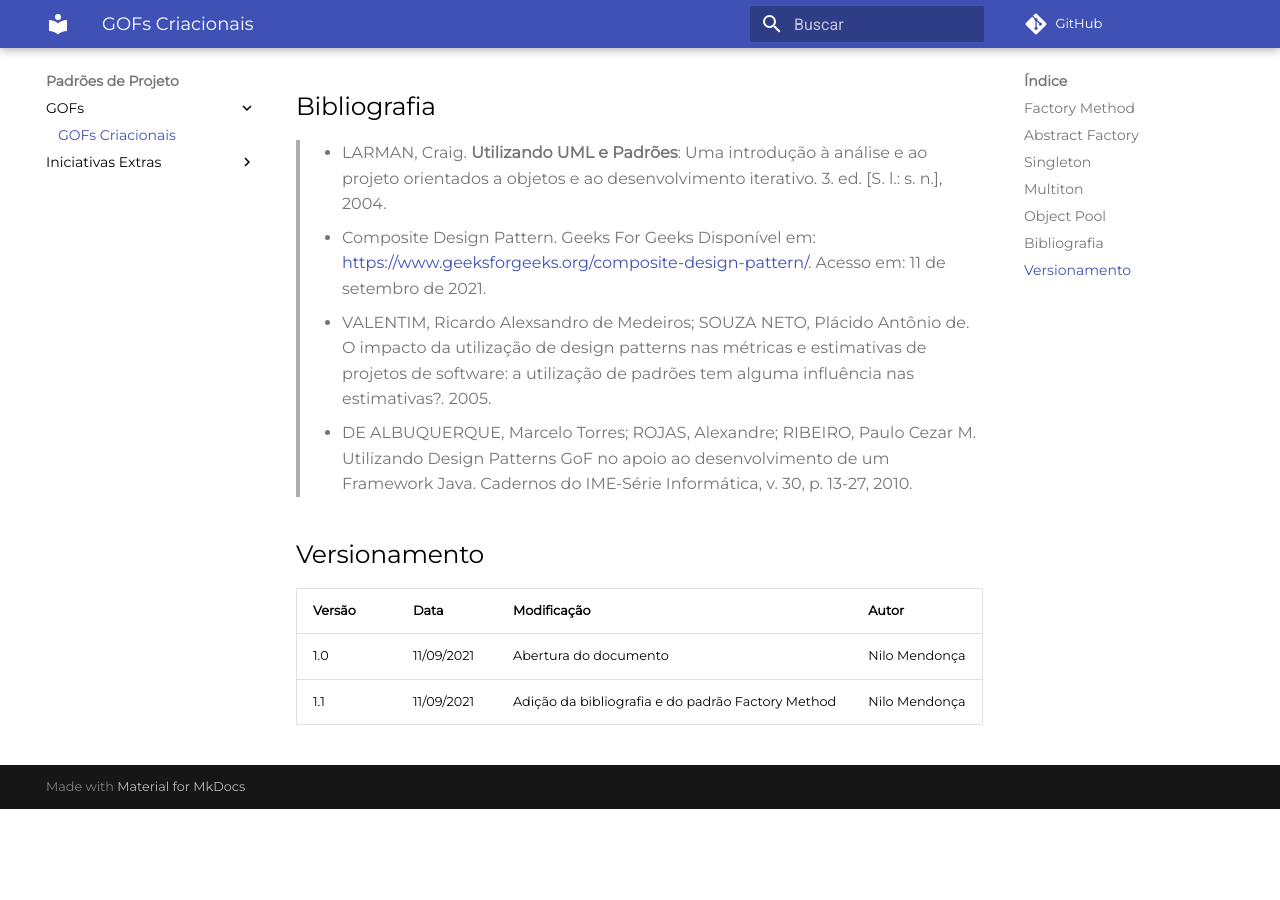
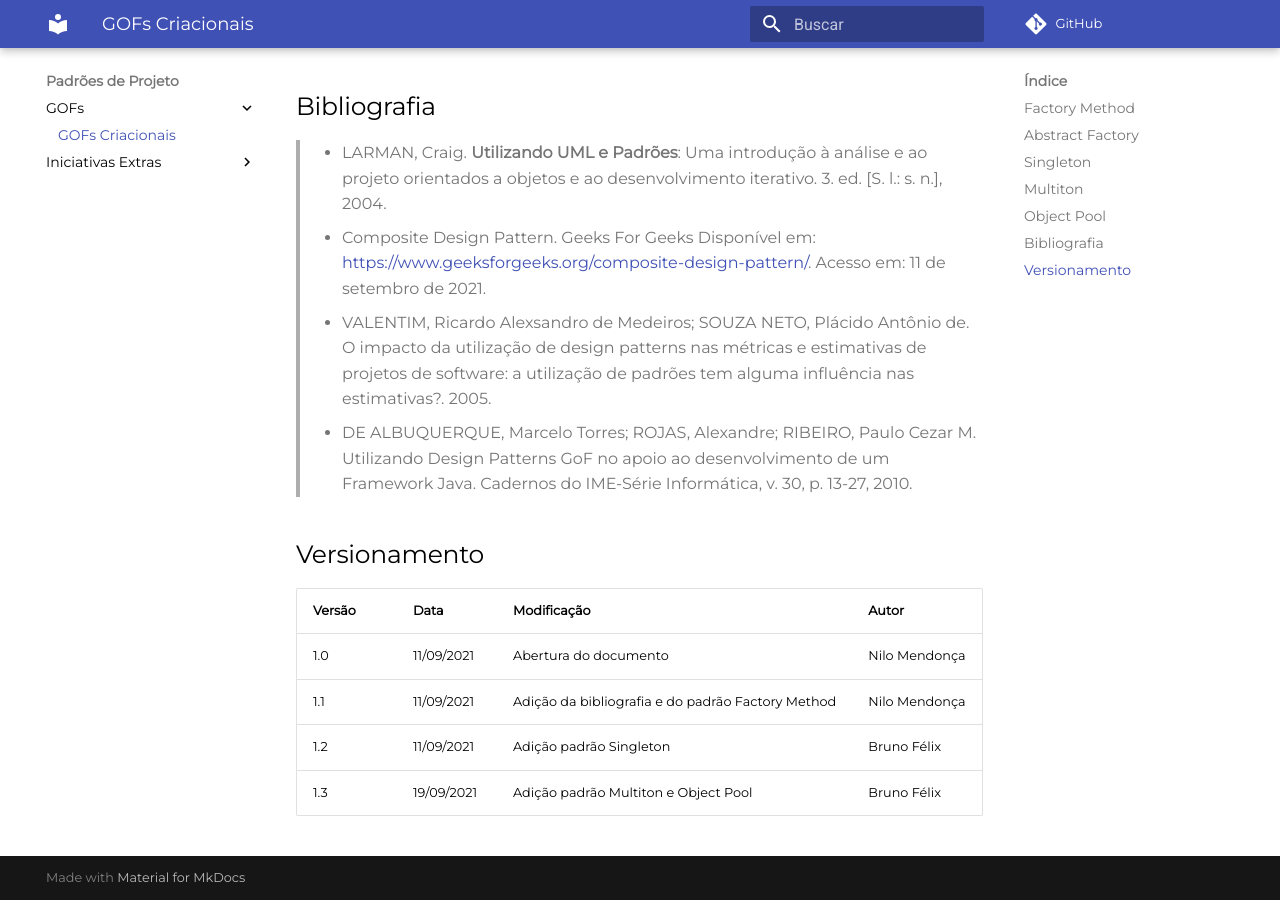
Before and after one commit to UnBArqDsw2021-1/2021.1_G6_Curumim, an MkDocs documentation site: the page built from docs/padroes-de-projeto/gofs-criacionais.md, in a window 1280 px wide and 900 px high, scrolled down 1933 px. Built offline with MkDocs 1.6.1 and Material for MkDocs 9.7.7, drawn with Linux system fonts in a browser that asks for light colours; comment, search, counter and statistics services are not loaded; before the commit the page ends 2742 px from its top, so only the background shows below that.

Commit message:
doc(#150) Atualizando versionamento

```diff
--- a/docs/padroes-de-projeto/gofs-criacionais.md
+++ b/docs/padroes-de-projeto/gofs-criacionais.md
@@ -81,3 +81,5 @@ class AdmController{
 |--|--|--|--|
 |1.0|11/09/2021| Abertura do documento | Nilo Mendonça |
 |1.1|11/09/2021| Adição da bibliografia e do padrão Factory Method | Nilo Mendonça |
+|1.2|11/09/2021| Adição padrão Singleton | Bruno Félix |
+|1.3|19/09/2021| Adição padrão Multiton e Object Pool | Bruno Félix |
```
